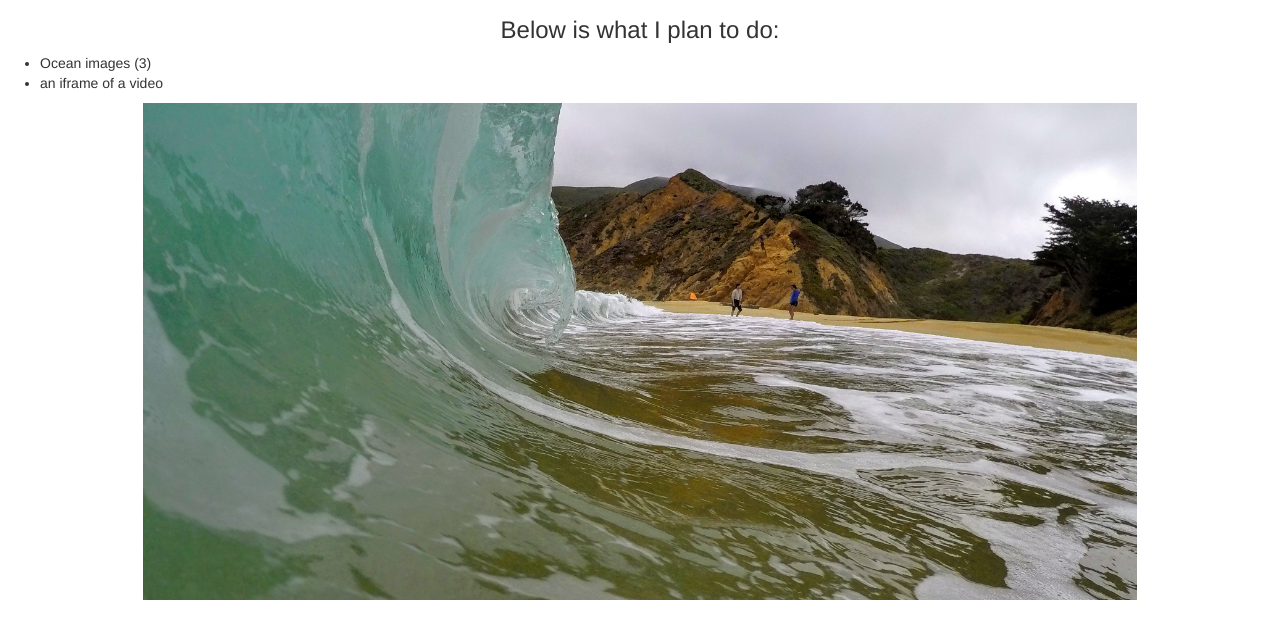
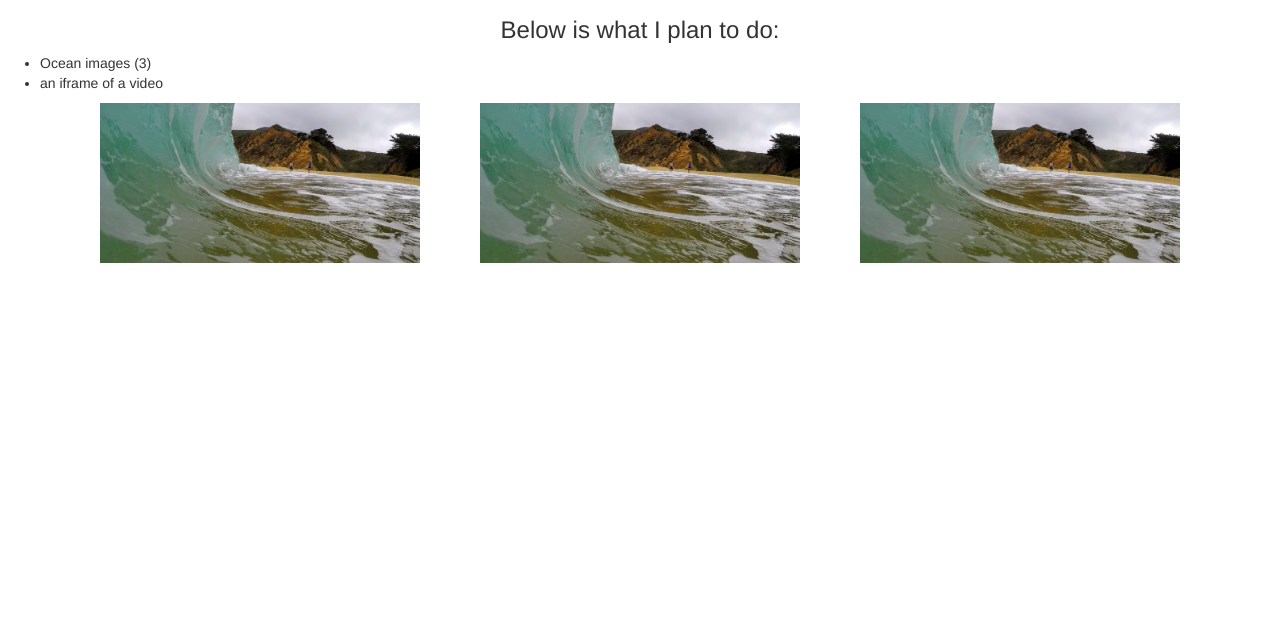
Before and after one commit to danielbales/freshstart, a plain HTML site: page index.html in a window 1280 px wide. Shown: the part 63-702 px from the top of the page. Drawn offline with nearby package versions, Linux system fonts and the light colour scheme.

Commit message:
added three columns via bootstrap

```diff
--- a/index.html
+++ b/index.html
@@ -15,6 +15,18 @@
          <li>Ocean images (3)</li>
          <li>an iframe of a video</li>
       </ul>
+      <div class="container">
+         <div class="row">
+            <div class="col-sm">
                <img class="container-fluid" src="images/gwc.jpg" alt="Gray Whale Cove image">
+            </div>
+            <div class="col-sm">
+               <img class="container-fluid" src="images/gwc.jpg" alt="Gray Whale Cove image">
+            </div>
+            <div class="col-sm">
+               <img class="container-fluid" src="images/gwc.jpg" alt="Gray Whale Cove image">
+            </div>
+         </div>
+      </div>
    </body>
 </html>
```
Lines whose indentation alone changed are shown as unchanged.
